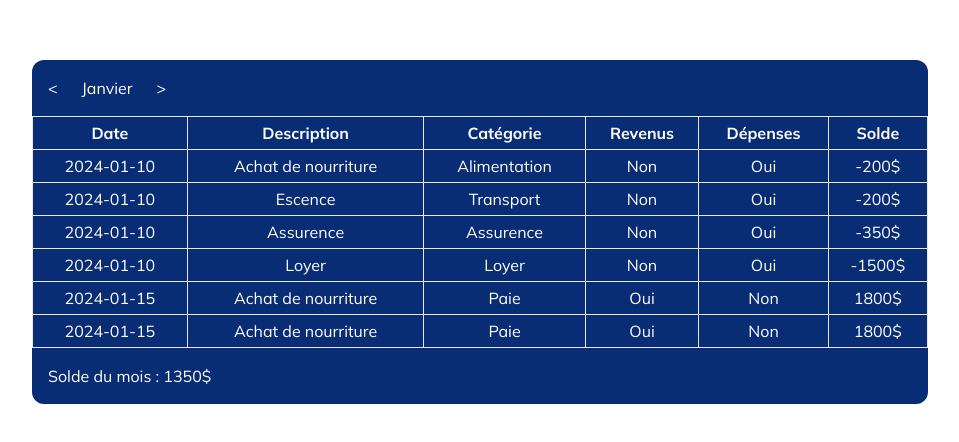
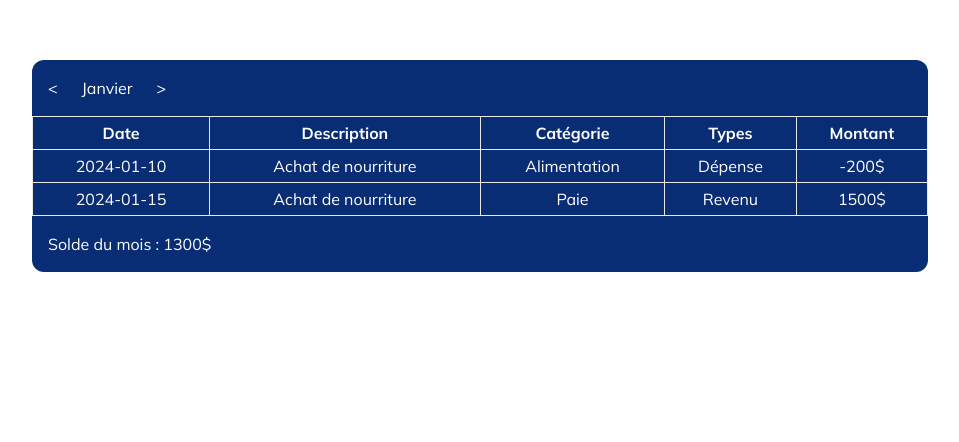
Before and after one commit to mattheri/academoney, a Next.js app: page /paymentSchedule in a window 1280 px wide. Shown: the part 132-574 px from the top of the page, without its empty margins (160-1119 px from the left). Built offline with nearby package versions, Linux system fonts and the light colour scheme.

Commit message:
Correction-1

```diff
--- a/calculator/components/CalculatorButton/CalculatorButton.tsx
+++ b/calculator/components/CalculatorButton/CalculatorButton.tsx
@@ -26,11 +26,7 @@ export const CalculatorButton: FC<Props> = forwardRef<HTMLButtonElement, Props>(
 
     const onClick = () => addToken(action);
     const normalizedCurrentToken =
-      currentToken !== null && typeof action === "number"
-
-
-        ? Number(currentToken)
-        : currentToken;
+    currentToken !== null && typeof action === "number" ? Number(currentToken) : currentToken;
 
     return (
       <button
--- a/paymentSchedule/components/PaymentSchedule.tsx
+++ b/paymentSchedule/components/PaymentSchedule.tsx
@@ -1,11 +1,10 @@
 import type { FC } from "react";
 
-import { PaymentScheduleProps } from "../paymentSchedule";
 import { PaymentScheduleScreen } from "./PaymentScheduleScreen";
 
-type Props = PaymentScheduleProps;
+type Props = {};
 
-export const PaymentSchedule: FC<Props> =({autoInit}) =>{
+export const PaymentSchedule: FC<Props> =({}) =>{
     return (
         <PaymentScheduleScreen/>
     );
--- a/paymentSchedule/components/PaymentScheduleScreen.tsx
+++ b/paymentSchedule/components/PaymentScheduleScreen.tsx
@@ -33,7 +33,7 @@ export const PaymentScheduleScreen = () =>{
 
     const monthSummary = () => {
         return filteredPayments.reduce((sum, payment) => {
-          return sum + payment.onePayment.reduce((innerSum, onePay) => innerSum + onePay.solde, 0);
+          return sum + payment.onePayment.reduce((innerSum: number, onePay: { amount: number; }) => innerSum + onePay.amount, 0);
         }, 0);
       };
 
--- a/paymentSchedule/components/TableComponent.tsx
+++ b/paymentSchedule/components/TableComponent.tsx
@@ -1,8 +1,9 @@
+// TableComponent.tsx
 import React from "react";
-import { modelMonthPayment } from "../mockPaymentSchedule";
+import { ModelMonthPayment } from "../mockPaymentSchedule"; // Correction ici : ModelMonthPayment
 
 type Props = {
-  payments: modelMonthPayment[];
+  payments: ModelMonthPayment[];
 };
 
 const TableComponent: React.FC<Props> = ({ payments }) => {
@@ -13,21 +14,19 @@ const TableComponent: React.FC<Props> = ({ payments }) => {
           <th className="p-1 border box-border border-light-gray">Date</th>
           <th className="p-1 border box-border border-light-gray">Description</th>
           <th className="p-1 border box-border border-light-gray">Catégorie</th>
-          <th className="p-1 border box-border border-light-gray">Revenus</th>
-          <th className="p-1 border box-border border-light-gray">Dépenses</th>
-          <th className="p-1 border box-border border-light-gray">Solde</th>
+          <th className="p-1 border box-border border-light-gray">Types</th>
+          <th className="p-1 border box-border border-light-gray">Montant</th>
         </tr>
       </thead>
       <tbody className="bg-primary-blue text-white text-center">
         {payments.map((payment, index) =>
           payment.onePayment.map((onePay, subIndex) => (
             <tr key={`${index}-${subIndex}`}>
-              <td className="p-1 border box-border border-light-gray">{onePay.date}</td>
+              <td className="p-1 border box-border border-light-gray">{onePay.startDate}</td>
               <td className="p-1 border box-border border-light-gray">{onePay.description}</td>
               <td className="p-1 border box-border border-light-gray">{onePay.categories}</td>
-              <td className="p-1 border box-border border-light-gray">{onePay.revenus ? "Oui" : "Non"}</td>
-              <td className="p-1 border box-border border-light-gray">{onePay.depences ? "Oui" : "Non"}</td>
-              <td className="p-1 border box-border border-light-gray">{onePay.solde}$</td>
+              <td className="p-1 border box-border border-light-gray">{onePay.type}</td>
+              <td className="p-1 border box-border border-light-gray">{onePay.amount}$</td>
             </tr>
           ))
         )}
--- a/paymentSchedule/mockPaymentSchedule.ts
+++ b/paymentSchedule/mockPaymentSchedule.ts
@@ -1,64 +1,31 @@
-import { modelMonthPayment } from "./modelMonthPayment";
+import { ModelMonthPayment } from "./modelMonthPayment";
 
-export const Payment: modelMonthPayment[] = [
+export const Payment: ModelMonthPayment[] = [
     {
         id:"0",
         name: "Janvier",
         onePayment:[
             {
                 id: "0",
-                date: "2024-01-10",
+                startDate: "2024-01-10",
+                endDate: "",
                 description: "Achat de nourriture",
                 categories: "Alimentation",
-                revenus: false,
-                depences: true,
-                solde: -200
+                type: "Dépense",
+                amount: -200,
+                frequency: 0,
+                user: {},
             },
             {
                 id: "0",
-                date: "2024-01-10",
-                description: "Escence",
-                categories: "Transport",
-                revenus: false,
-                depences: true,
-                solde: -200
-            },
-            {
-                id: "0",
-                date: "2024-01-10",
-                description: "Assurence",
-                categories: "Assurence",
-                revenus: false,
-                depences: true,
-                solde: -350
-            },
-            {
-                id: "0",
-                date: "2024-01-10",
-                description: "Loyer",
-                categories: "Loyer",
-                revenus: false,
-                depences: true,
-                solde: -1500
-            },
-
-            {
-                id: "1",
-                date: "2024-01-15",
+                startDate: "2024-01-15",
+                endDate: "",
                 description: "Achat de nourriture",
                 categories: "Paie",
-                revenus: true,
-                depences: false,
-                solde: 1800
-            },
-            {
-                id: "2",
-                date: "2024-01-15",
-                description: "Achat de nourriture",
-                categories: "Paie",
-                revenus: true,
-                depences: false,
-                solde: 1800
+                type: "Revenu",
+                amount: 1500,
+                frequency: 0,
+                user: {},
             },
         ],
     },
@@ -68,13 +35,26 @@ export const Payment: modelMonthPayment[] = [
         onePayment:[
             {
                 id: "0",
-                date: "2024-02-15",
+                startDate: "2024-01-10",
+                endDate: "",
                 description: "Achat de nourriture",
                 categories: "Alimentation",
-                revenus: false,
-                depences: true,
-                solde: -50
-            }
+                type: "Dépense",
+                amount: -200,
+                frequency: 0,
+                user: {},
+            },
+            {
+                id: "0",
+                startDate: "2024-01-15",
+                endDate: "",
+                description: "Achat de nourriture",
+                categories: "Paie",
+                type: "Revenu",
+                amount: 1500,
+                frequency: 0,
+                user: {},
+            },
         ]
     },
     {
@@ -83,13 +63,26 @@ export const Payment: modelMonthPayment[] = [
         onePayment:[
             {
                 id: "0",
-                date: "2024-03-15",
+                startDate: "2024-01-10",
+                endDate: "",
                 description: "Achat de nourriture",
                 categories: "Alimentation",
-                revenus: false,
-                depences: true,
-                solde: -50
-            }
+                type: "Dépense",
+                amount: -200,
+                frequency: 0,
+                user: {},
+            },
+            {
+                id: "0",
+                startDate: "2024-01-15",
+                endDate: "",
+                description: "Achat de nourriture",
+                categories: "Paie",
+                type: "Revenu",
+                amount: 1500,
+                frequency: 0,
+                user: {},
+            },
         ]
     },
     {
@@ -98,13 +91,26 @@ export const Payment: modelMonthPayment[] = [
         onePayment:[
             {
                 id: "0",
-                date: "2024-03-15",
+                startDate: "2024-01-10",
+                endDate: "",
                 description: "Achat de nourriture",
                 categories: "Alimentation",
-                revenus: false,
-                depences: true,
-                solde: -50
-            }
+                type: "Dépense",
+                amount: -200,
+                frequency: 0,
+                user: {},
+            },
+            {
+                id: "0",
+                startDate: "2024-01-15",
+                endDate: "",
+                description: "Achat de nourriture",
+                categories: "Paie",
+                type: "Revenu",
+                amount: 1500,
+                frequency: 0,
+                user: {},
+            },
         ]
     },
     {
@@ -113,13 +119,26 @@ export const Payment: modelMonthPayment[] = [
         onePayment:[
             {
                 id: "0",
-                date: "2024-03-15",
+                startDate: "2024-01-10",
+                endDate: "",
                 description: "Achat de nourriture",
                 categories: "Alimentation",
-                revenus: false,
-                depences: true,
-                solde: -50
-            }
+                type: "Dépense",
+                amount: -200,
+                frequency: 0,
+                user: {},
+            },
+            {
+                id: "0",
+                startDate: "2024-01-15",
+                endDate: "",
+                description: "Achat de nourriture",
+                categories: "Paie",
+                type: "Revenu",
+                amount: 1500,
+                frequency: 0,
+                user: {},
+            },
         ]
     },
     {
@@ -128,13 +147,26 @@ export const Payment: modelMonthPayment[] = [
         onePayment:[
             {
                 id: "0",
-                date: "2024-03-15",
+                startDate: "2024-01-10",
+                endDate: "",
                 description: "Achat de nourriture",
                 categories: "Alimentation",
-                revenus: false,
-                depences: true,
-                solde: -50
-            }
+                type: "Dépense",
+                amount: -200,
+                frequency: 0,
+                user: {},
+            },
+            {
+                id: "0",
+                startDate: "2024-01-15",
+                endDate: "",
+                description: "Achat de nourriture",
+                categories: "Paie",
+                type: "Revenu",
+                amount: 1500,
+                frequency: 0,
+                user: {},
+            },
         ]
     },
     {
@@ -143,13 +175,26 @@ export const Payment: modelMonthPayment[] = [
         onePayment:[
             {
                 id: "0",
-                date: "2024-03-15",
+                startDate: "2024-01-10",
+                endDate: "",
                 description: "Achat de nourriture",
                 categories: "Alimentation",
-                revenus: false,
-                depences: true,
-                solde: -50
-            }
+                type: "Dépense",
+                amount: -200,
+                frequency: 0,
+                user: {},
+            },
+            {
+                id: "0",
+                startDate: "2024-01-15",
+                endDate: "",
+                description: "Achat de nourriture",
+                categories: "Paie",
+                type: "Revenu",
+                amount: 1500,
+                frequency: 0,
+                user: {},
+            },
         ]
     },
     {
@@ -158,13 +203,26 @@ export const Payment: modelMonthPayment[] = [
         onePayment:[
             {
                 id: "0",
-                date: "2024-03-15",
+                startDate: "2024-01-10",
+                endDate: "",
                 description: "Achat de nourriture",
                 categories: "Alimentation",
-                revenus: false,
-                depences: true,
-                solde: -50
-            }
+                type: "Dépense",
+                amount: -200,
+                frequency: 0,
+                user: {},
+            },
+            {
+                id: "0",
+                startDate: "2024-01-15",
+                endDate: "",
+                description: "Achat de nourriture",
+                categories: "Paie",
+                type: "Revenu",
+                amount: 1500,
+                frequency: 0,
+                user: {},
+            },
         ]
     },
     {
@@ -173,13 +231,26 @@ export const Payment: modelMonthPayment[] = [
         onePayment:[
             {
                 id: "0",
-                date: "2024-03-15",
+                startDate: "2024-01-10",
+                endDate: "",
                 description: "Achat de nourriture",
                 categories: "Alimentation",
-                revenus: false,
-                depences: true,
-                solde: -50
-            }
+                type: "Dépense",
+                amount: -200,
+                frequency: 0,
+                user: {},
+            },
+            {
+                id: "0",
+                startDate: "2024-01-15",
+                endDate: "",
+                description: "Achat de nourriture",
+                categories: "Paie",
+                type: "Revenu",
+                amount: 1500,
+                frequency: 0,
+                user: {},
+            },
         ]
     },
     {
@@ -188,13 +259,26 @@ export const Payment: modelMonthPayment[] = [
         onePayment:[
             {
                 id: "0",
-                date: "2024-03-15",
+                startDate: "2024-01-10",
+                endDate: "",
                 description: "Achat de nourriture",
                 categories: "Alimentation",
-                revenus: false,
-                depences: true,
-                solde: -50
-            }
+                type: "Dépense",
+                amount: -200,
+                frequency: 0,
+                user: {},
+            },
+            {
+                id: "0",
+                startDate: "2024-01-15",
+                endDate: "",
+                description: "Achat de nourriture",
+                categories: "Paie",
+                type: "Revenu",
+                amount: 1500,
+                frequency: 0,
+                user: {},
+            },
         ]
     },
     {
@@ -203,13 +287,26 @@ export const Payment: modelMonthPayment[] = [
         onePayment:[
             {
                 id: "0",
-                date: "2024-03-15",
+                startDate: "2024-01-10",
+                endDate: "",
                 description: "Achat de nourriture",
                 categories: "Alimentation",
-                revenus: false,
-                depences: true,
-                solde: -50
-            }
+                type: "Dépense",
+                amount: -200,
+                frequency: 0,
+                user: {},
+            },
+            {
+                id: "0",
+                startDate: "2024-01-15",
+                endDate: "",
+                description: "Achat de nourriture",
+                categories: "Paie",
+                type: "Revenu",
+                amount: 1500,
+                frequency: 0,
+                user: {},
+            },
         ]
     },
     {
@@ -218,16 +315,29 @@ export const Payment: modelMonthPayment[] = [
         onePayment:[
             {
                 id: "0",
-                date: "2024-03-15",
+                startDate: "2024-01-10",
+                endDate: "",
                 description: "Achat de nourriture",
                 categories: "Alimentation",
-                revenus: false,
-                depences: true,
-                solde: -50
-            }
+                type: "Dépense",
+                amount: -200,
+                frequency: 0,
+                user: {},
+            },
+            {
+                id: "0",
+                startDate: "2024-01-15",
+                endDate: "",
+                description: "Achat de nourriture",
+                categories: "Paie",
+                type: "Revenu",
+                amount: 1500,
+                frequency: 0,
+                user: {},
+            },
         ]
     },
 
 ]
 
-export type { modelMonthPayment };
+export type { ModelMonthPayment };
```
Also changed, not shown: paymentSchedule/modelMonthPayment.ts (+6 -6 lines), paymentSchedule/modelOnePayment.ts (+7 -5 lines), paymentSchedule/paymentSchedule.ts (+0 -8 lines).
